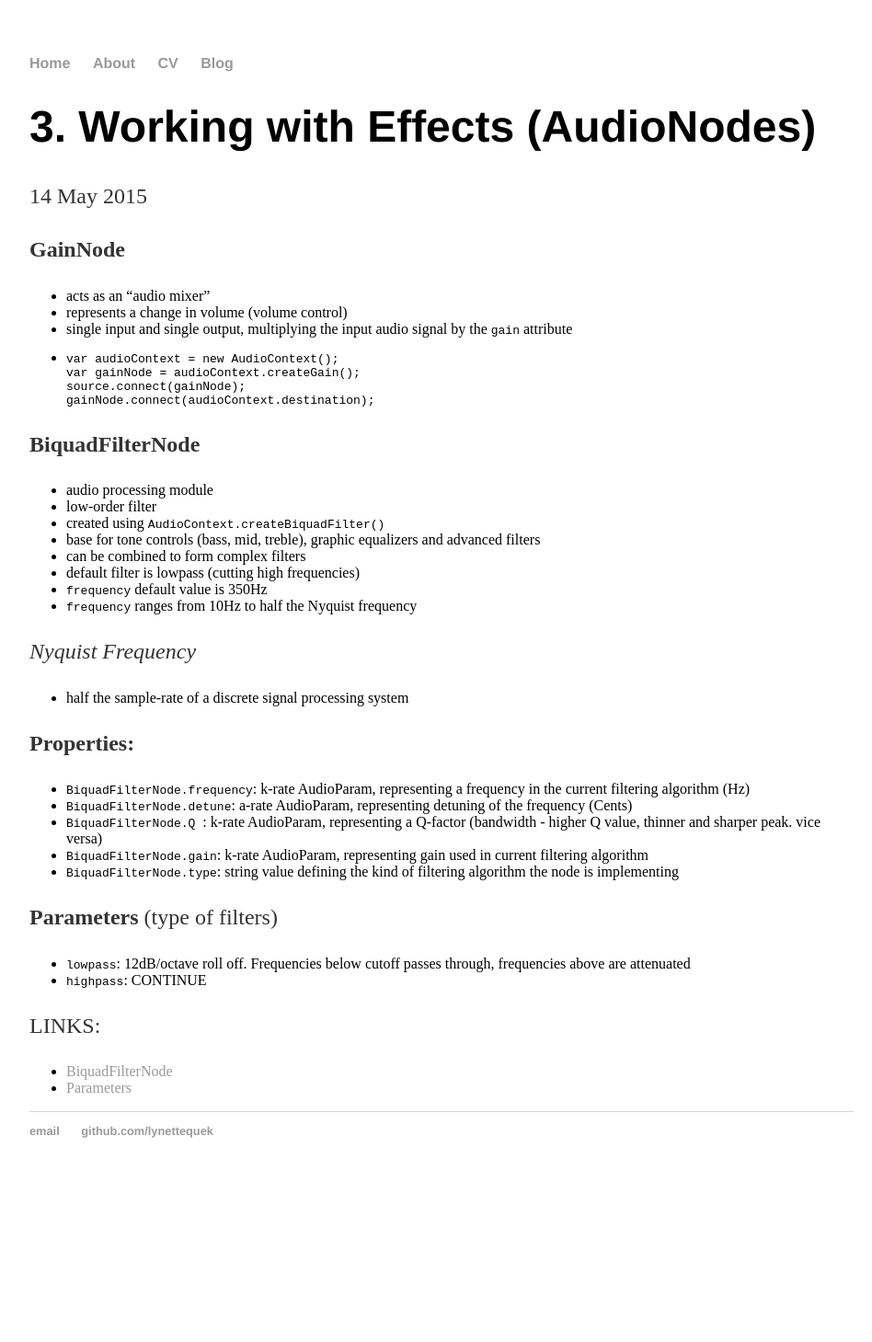
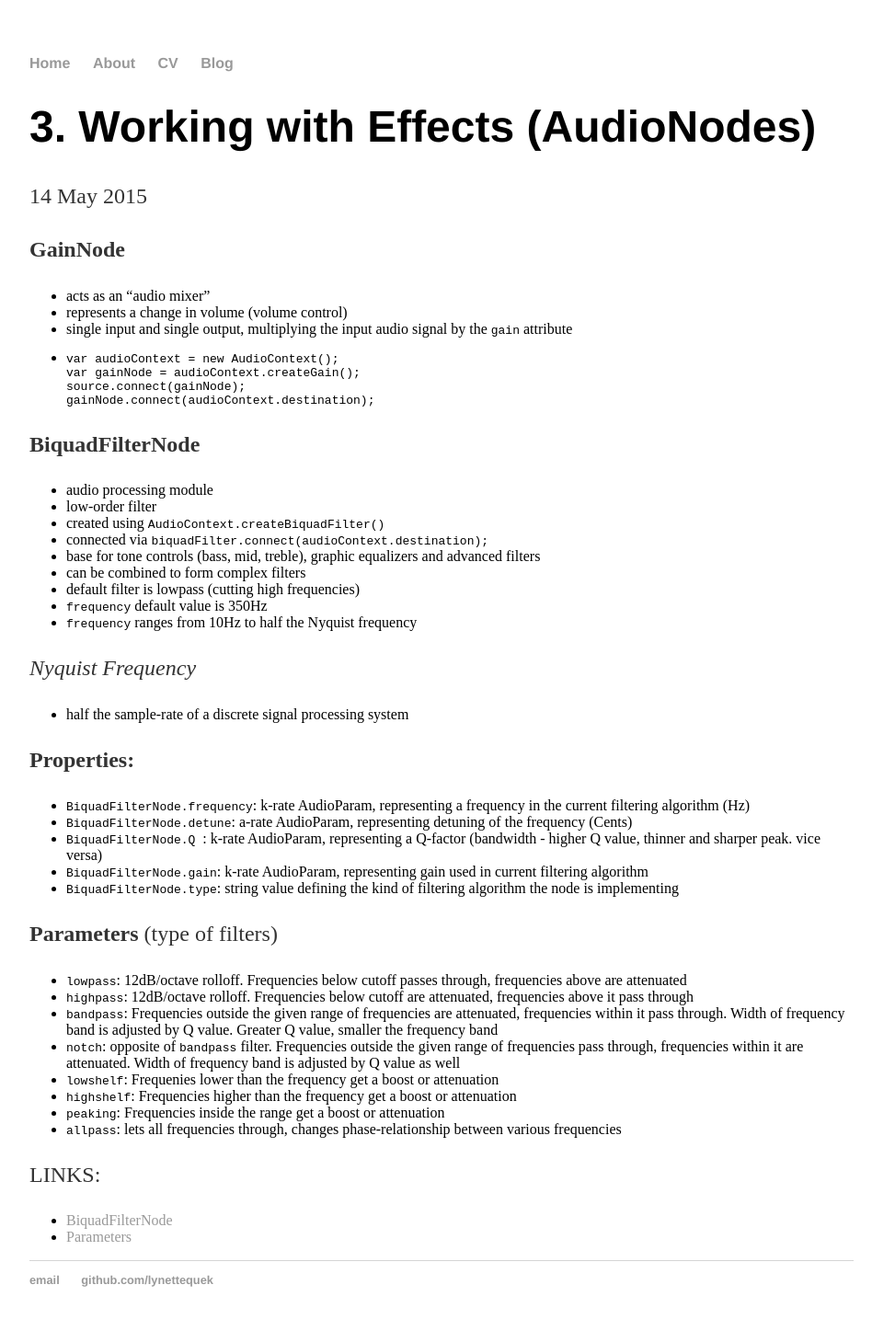
Before and after one commit to lynettequek/lynettequek.github.io, a Jekyll site: the page built from _posts/2015-05-14-WebAudio-Blog-3.md, in a window 1280 px wide. Shown: the whole page at 92% size, without its empty margins (160-1108 px from the left). Built offline with Jekyll 4.4.1, drawn with Linux system fonts in a browser that asks for light colours; before the commit the page ends 1297 px from its top, so only the background shows below that.

Commit message:
Update 2015-05-14-WebAudio-Blog-3.md

```diff
--- a/_posts/2015-05-14-WebAudio-Blog-3.md
+++ b/_posts/2015-05-14-WebAudio-Blog-3.md
@@ -21,6 +21,7 @@ gainNode.connect(audioContext.destination);
 - audio processing module
 - low-order filter
 - created using `AudioContext.createBiquadFilter()`
+- connected via `biquadFilter.connect(audioContext.destination);`
 - base for tone controls (bass, mid, treble), graphic equalizers and advanced filters
 - can be combined to form complex filters
 - default filter is lowpass (cutting high frequencies)
@@ -41,8 +42,14 @@ gainNode.connect(audioContext.destination);
 
 **Parameters** (type of filters)
 
-- `lowpass`: 12dB/octave roll off. Frequencies below cutoff passes through, frequencies above are attenuated
-- `highpass`: CONTINUE
+- `lowpass`: 12dB/octave rolloff. Frequencies below cutoff passes through, frequencies above are attenuated
+- `highpass`: 12dB/octave rolloff. Frequencies below cutoff are attenuated, frequencies above it pass through
+- `bandpass`: Frequencies outside the given range of frequencies are attenuated, frequencies within it pass through. Width of frequency band is adjusted by Q value. Greater Q value, smaller the frequency band
+- `notch`: opposite of `bandpass` filter. Frequencies outside the given range of frequencies pass through, frequencies within it are attenuated. Width of frequency band is adjusted by Q value as well
+- `lowshelf`: Frequenies lower than the frequency get a boost or attenuation
+- `highshelf`: Frequencies higher than the frequency get a boost or attenuation
+- `peaking`: Frequencies inside the range get a boost or attenuation
+- `allpass`: lets all frequencies through, changes phase-relationship between various frequencies
 
 
 LINKS:
```
